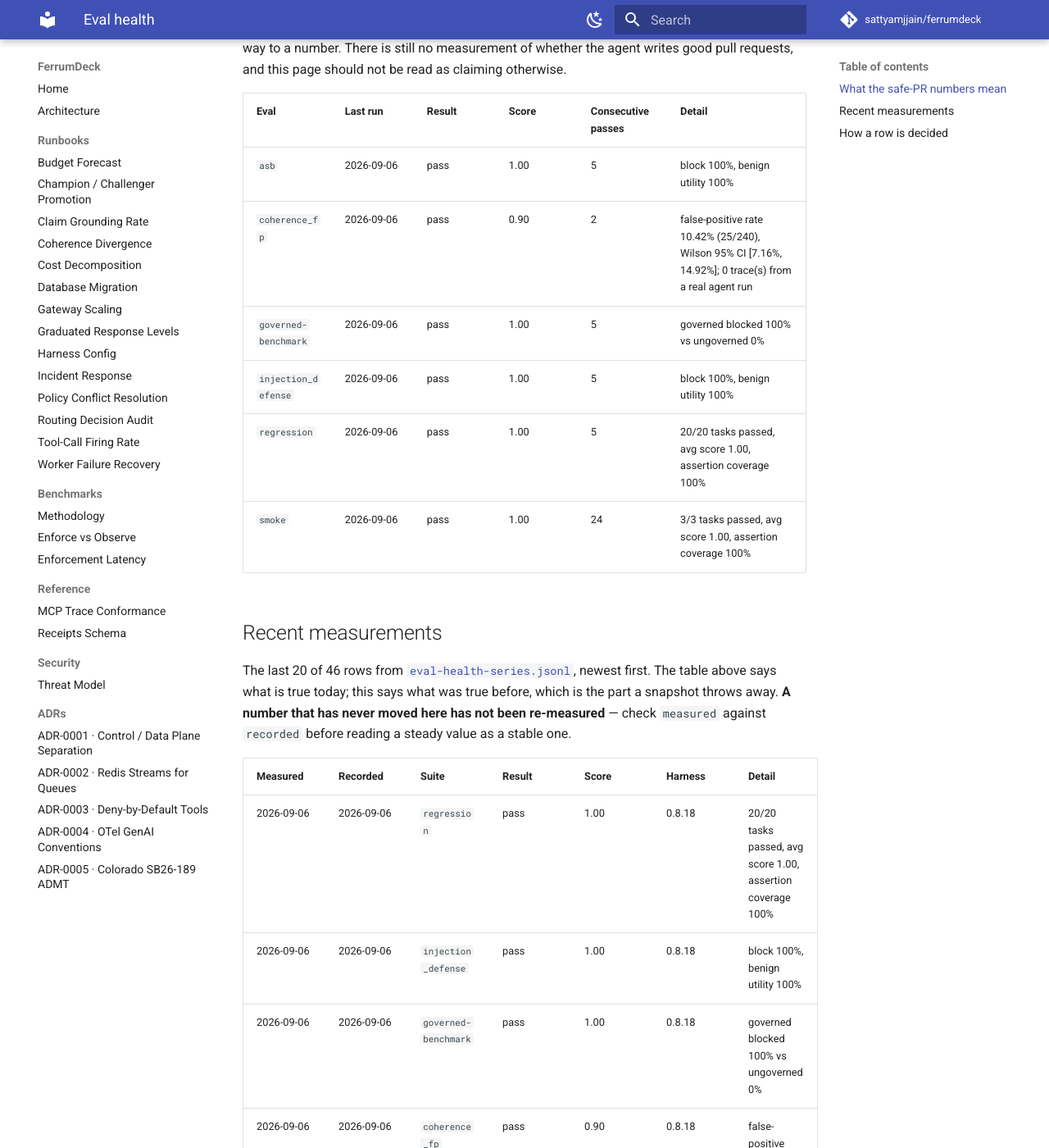
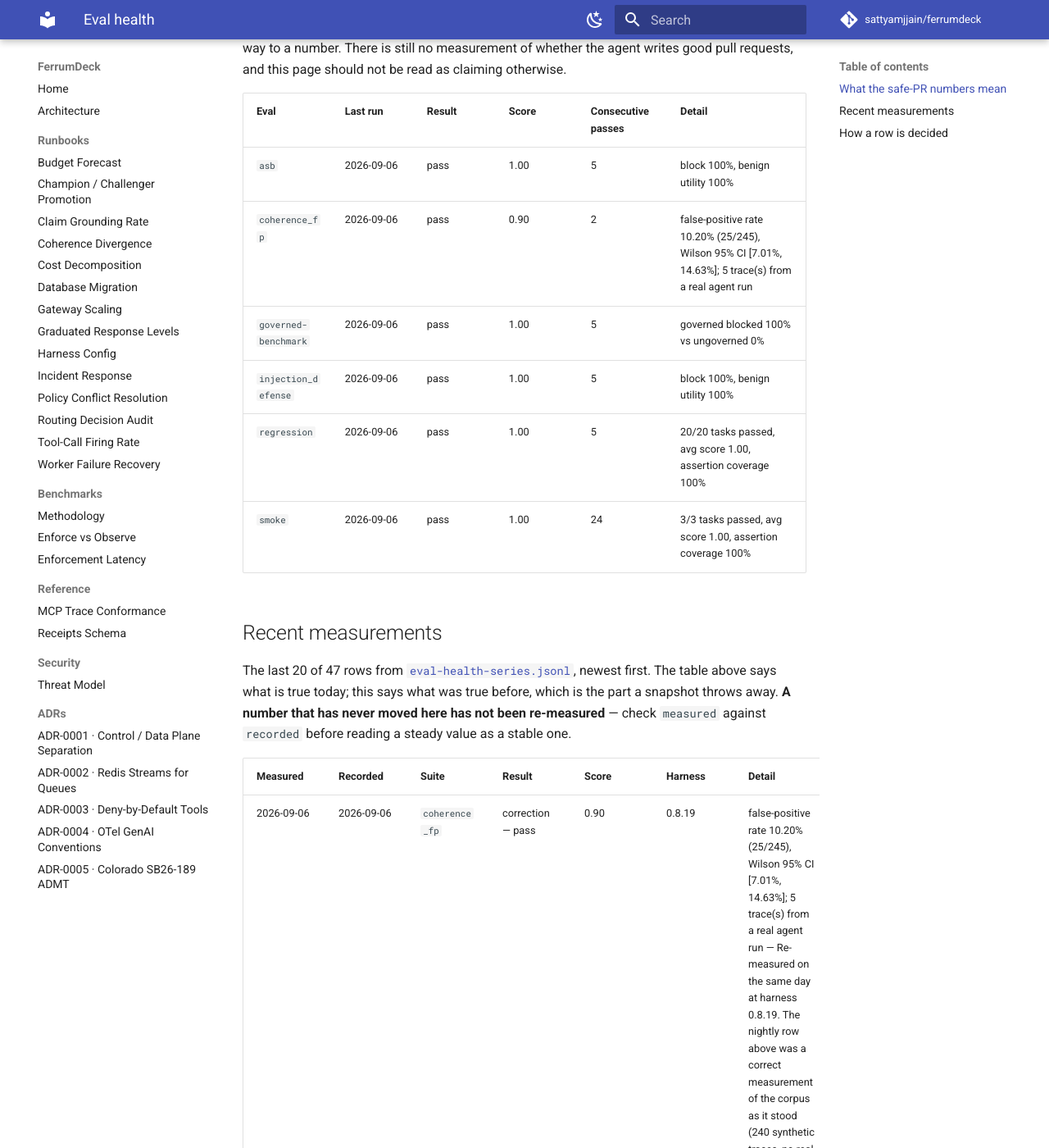
Before and after one commit to sattyamjjain/ferrumdeck, an MkDocs documentation site: the page built from docs/eval-health.md, in a window 1280 px wide and 1400 px high, scrolled down 1165 px. Shown: the whole window at 82% size. Built offline with MkDocs 1.6.1 and Material for MkDocs 9.7.7, drawn with Linux system fonts in a browser that asks for light colours; comment, search, counter and statistics services are not loaded; some of the changed text lies outside the part shown.

Commit message:
docs(evals): append a correction row for the same-day re-measurement
The nightly measured coherence_fp on 2026-09-06 at harness 0.8.18 (240
synthetic traces, no real arm, 10.42%) and committed that row. This branch
adds the real arm and re-measures the same day at 0.8.19 (245 traces,
10.20%), and the report filename is keyed by day, so one file now holds the
later measurement while the committed row describes the earlier one.

The series is append-only, so the nightly row stays: it was a correct
measurement of the corpus as it stood, and the fact that it was published
is part of the record. The repair is the documented one -- an appended row
carrying `correction_of` and `reason` -- which `gen_eval_health` renders as
"correction — pass" with the reason inline, so a reader sees both numbers
and why they differ rather than one number that quietly changed.

Co-Authored-By: Claude Opus 5 (1M context) <noreply@anthropic.com>
Claude-Session: https://claude.ai/code/session_01VWxHn1VicocWYcupSo71Gz

```diff
--- a/docs/eval-health.md
+++ b/docs/eval-health.md
@@ -21,7 +21,7 @@ So neither number was ever evidence about the agent. The response is to rescope
 | Eval | Last run | Result | Score | Consecutive passes | Detail |
 | --- | --- | --- | --- | --- | --- |
 | `asb` | 2026-09-06 | pass | 1.00 | 5 | block 100%, benign utility 100% |
-| `coherence_fp` | 2026-09-06 | pass | 0.90 | 2 | false-positive rate 10.42% (25/240), Wilson 95% CI [7.16%, 14.92%]; 0 trace(s) from a real agent run |
+| `coherence_fp` | 2026-09-06 | pass | 0.90 | 2 | false-positive rate 10.20% (25/245), Wilson 95% CI [7.01%, 14.63%]; 5 trace(s) from a real agent run |
 | `governed-benchmark` | 2026-09-06 | pass | 1.00 | 5 | governed blocked 100% vs ungoverned 0% |
 | `injection_defense` | 2026-09-06 | pass | 1.00 | 5 | block 100%, benign utility 100% |
 | `regression` | 2026-09-06 | pass | 1.00 | 5 | 20/20 tasks passed, avg score 1.00, assertion coverage 100% |
@@ -29,10 +29,11 @@ So neither number was ever evidence about the agent. The response is to rescope
 
 ## Recent measurements
 
-The last 20 of 46 rows from [`eval-health-series.jsonl`](eval-health-series.jsonl), newest first. The table above says what is true today; this says what was true before, which is the part a snapshot throws away. **A number that has never moved here has not been re-measured** — check `measured` against `recorded` before reading a steady value as a stable one.
+The last 20 of 47 rows from [`eval-health-series.jsonl`](eval-health-series.jsonl), newest first. The table above says what is true today; this says what was true before, which is the part a snapshot throws away. **A number that has never moved here has not been re-measured** — check `measured` against `recorded` before reading a steady value as a stable one.
 
 | Measured | Recorded | Suite | Result | Score | Harness | Detail |
 | --- | --- | --- | --- | --- | --- | --- |
+| 2026-09-06 | 2026-09-06 | `coherence_fp` | correction — pass | 0.90 | 0.8.19 | false-positive rate 10.20% (25/245), Wilson 95% CI [7.01%, 14.63%]; 5 trace(s) from a real agent run — Re-measured on the same day at harness 0.8.19. The nightly row above was a correct measurement of the corpus as it stood (240 synthetic traces, no real arm) and stays. This release added opt-in agent-trajectory persistence and five real trajectories, so the corpus is 245 and the same report filename now holds the later measurement. The earlier row is not wrong about what it measured; it no longer describes the file it names. |
 | 2026-09-06 | 2026-09-06 | `regression` | pass | 1.00 | 0.8.18 | 20/20 tasks passed, avg score 1.00, assertion coverage 100% |
 | 2026-09-06 | 2026-09-06 | `injection_defense` | pass | 1.00 | 0.8.18 | block 100%, benign utility 100% |
 | 2026-09-06 | 2026-09-06 | `governed-benchmark` | pass | 1.00 | 0.8.18 | governed blocked 100% vs ungoverned 0% |
```
Also changed, not shown: other parts of docs/eval-health.md (+1 -2 lines), 1 other file.
